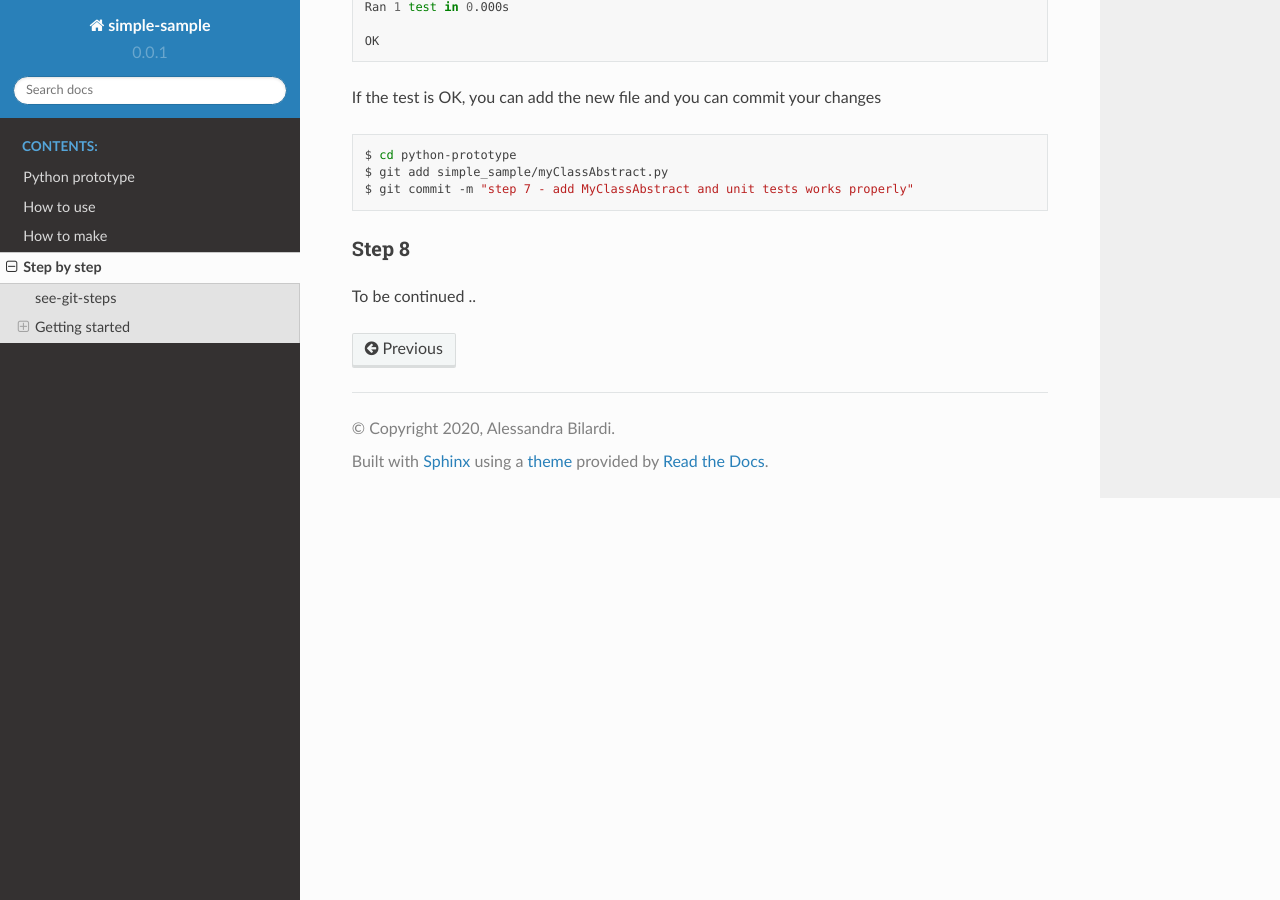
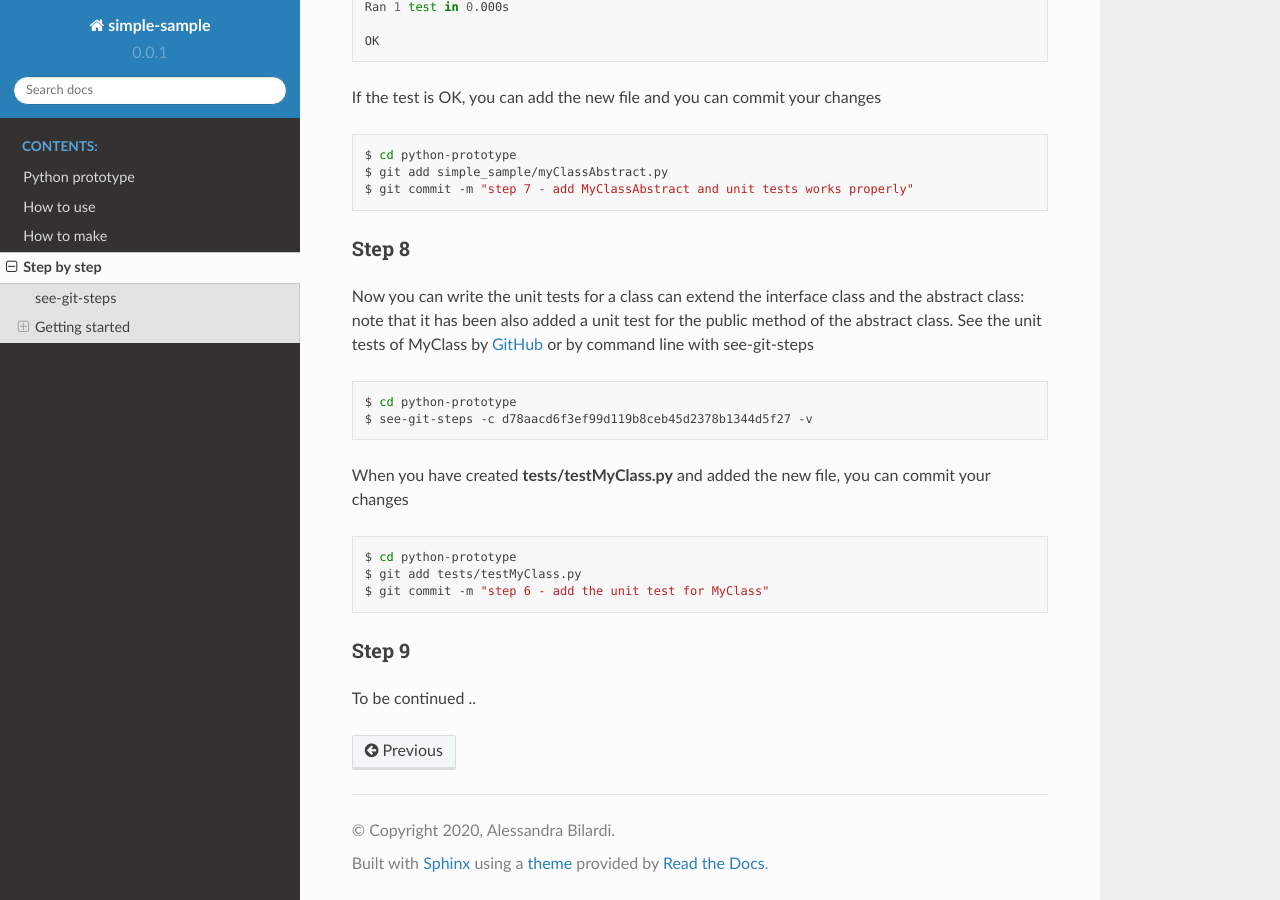
Before and after one commit to bilardi/python-prototype, a Sphinx documentation site: the page built from docs/source/stepbystep.rst, in a window 1280 px wide and 900 px high, scrolled down 4930 px. Built offline with Sphinx 7.4.7 and the Read the Docs theme 2.0.0, drawn with Linux system fonts in a browser that asks for light colours.

Commit message:
docs: updated documentation

```diff
--- a/docs/source/stepbystep.rst
+++ b/docs/source/stepbystep.rst
@@ -242,4 +242,23 @@ If the test is OK, you can add the new file and you can commit your changes
 Step 8
 ******
 
+Now you can write the unit tests for a class can extend the interface class and the abstract class: note that it has been also added a unit test for the public method of the abstract class.
+See the unit tests of MyClass by `GitHub <https://github.com/bilardi/python-prototype/commit/d78aacd6f3ef99d119b8ceb45d2378b1344d5f27>`_ or by command line with see-git-steps
+
+.. code-block:: bash
+
+    $ cd python-prototype
+    $ see-git-steps -c d78aacd6f3ef99d119b8ceb45d2378b1344d5f27 -v
+
+When you have created **tests/testMyClass.py** and added the new file, you can commit your changes
+
+.. code-block:: bash
+
+    $ cd python-prototype
+    $ git add tests/testMyClass.py
+    $ git commit -m "step 6 - add the unit test for MyClass"
+
+Step 9
+******
+
 To be continued ..
```
